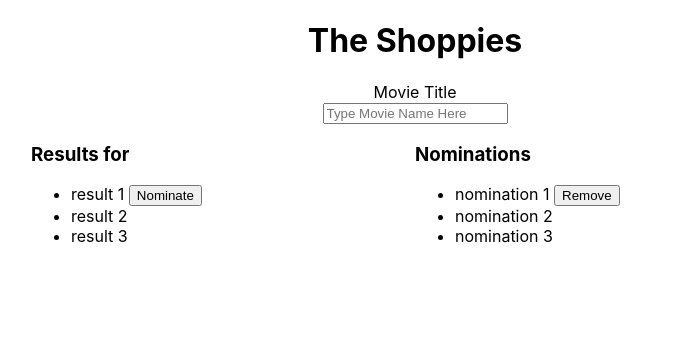
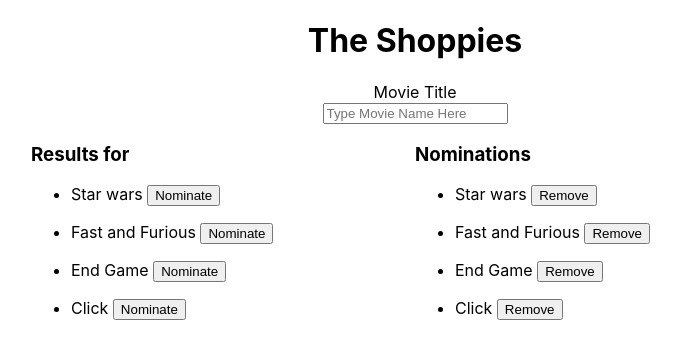
Before and after one commit to Laith-Grira/Shopify-Challenge, a React (Create React App) app in the folder frontend_side/: page / in a window 1280 px wide. Shown: the top 358 px of the page, without its empty margins (225-906 px from the left). Built offline with nearby package versions, Linux system fonts and the light colour scheme.

Commit message:
adding the filter

```diff
--- a/frontend_side/src/App.js
+++ b/frontend_side/src/App.js
@@ -1,30 +1,65 @@
+import { useState } from 'react';
 import './App.css';
 
 function App() {
+
+  const [searchMovie, setSearchMovie] = useState("");
+
+  const data = [
+    {
+      movie: 'Star wars',
+      date: 1978,
+    },
+    {
+      movie: 'Fast and Furious',
+      date: 2001,
+    },
+    {
+      movie: 'End Game',
+      date: 2019,
+    },
+    {
+      movie: 'Click',
+      date: 2006,
+    },
+  ];
+
   return (
     <div className="App">
       <h1>The Shoppies</h1>
       <div className="search-bar">
         <label htmlFor="search">Movie Title</label>
         <br />
-        <input type="text" placeholder="Type Movie Name Here"/>
+        <input type="text" placeholder="Type Movie Name Here" onChange={(e) => setSearchMovie(e.target.value)}/>
       </div>
       <div className="serach-results">
         <div className="results">
           <h3>Results for</h3>
-          <ul>
-            <li>result 1 <button>Nominate</button></li>
-            <li>result 2</li>
-            <li>result 3</li>
+          {
+            data
+              .filter((val) => {
+                if (searchMovie === "") {
+                  return val;
+                } else if (val.movie.includes(searchMovie)) {
+                  return val;
+                }
+              })
+              .map((res) => (
+              <ul>
+            <li>{res.movie} <button>Nominate</button></li>
           </ul>
+            ))
+          }
         </div>
         <div className="nominations">
           <h3>Nominations</h3>
-          <ul>
-            <li>nomination 1 <button>Remove</button></li>
-            <li>nomination 2</li>
-            <li>nomination 3</li>
+          {
+            data.map((res) => (
+              <ul>
+            <li>{res.movie} <button>Remove</button></li>
           </ul>
+            ))
+          }
         </div>
       </div>
     </div>
```
